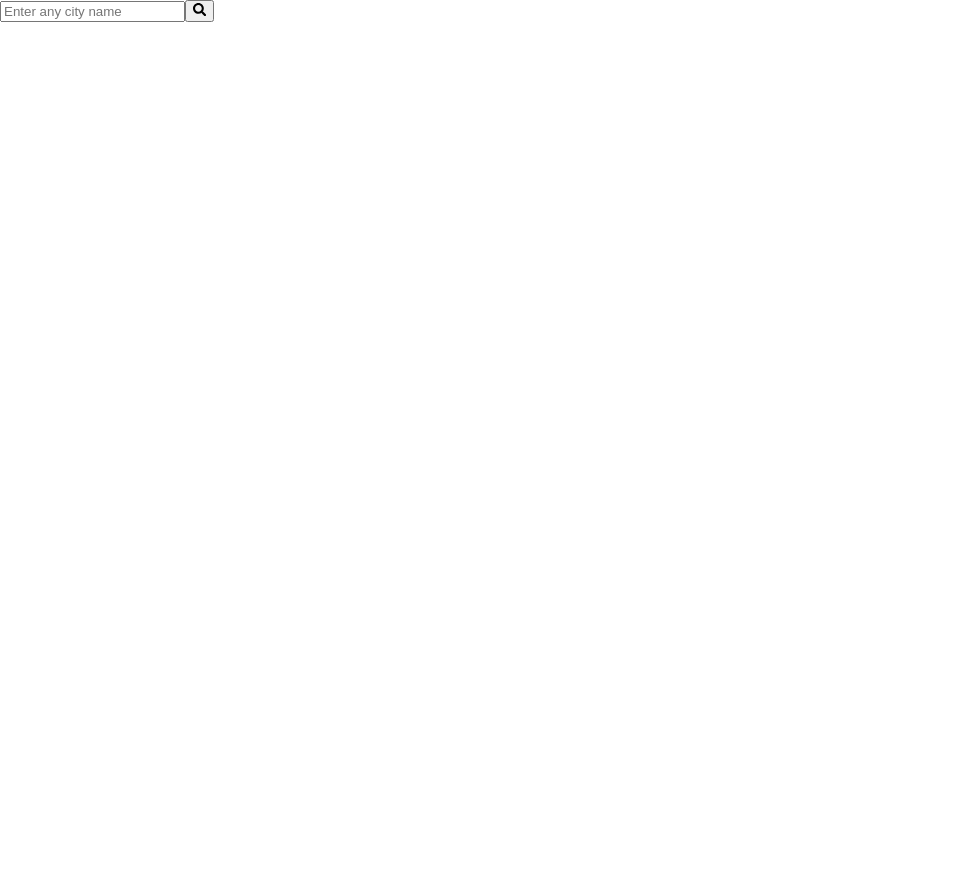
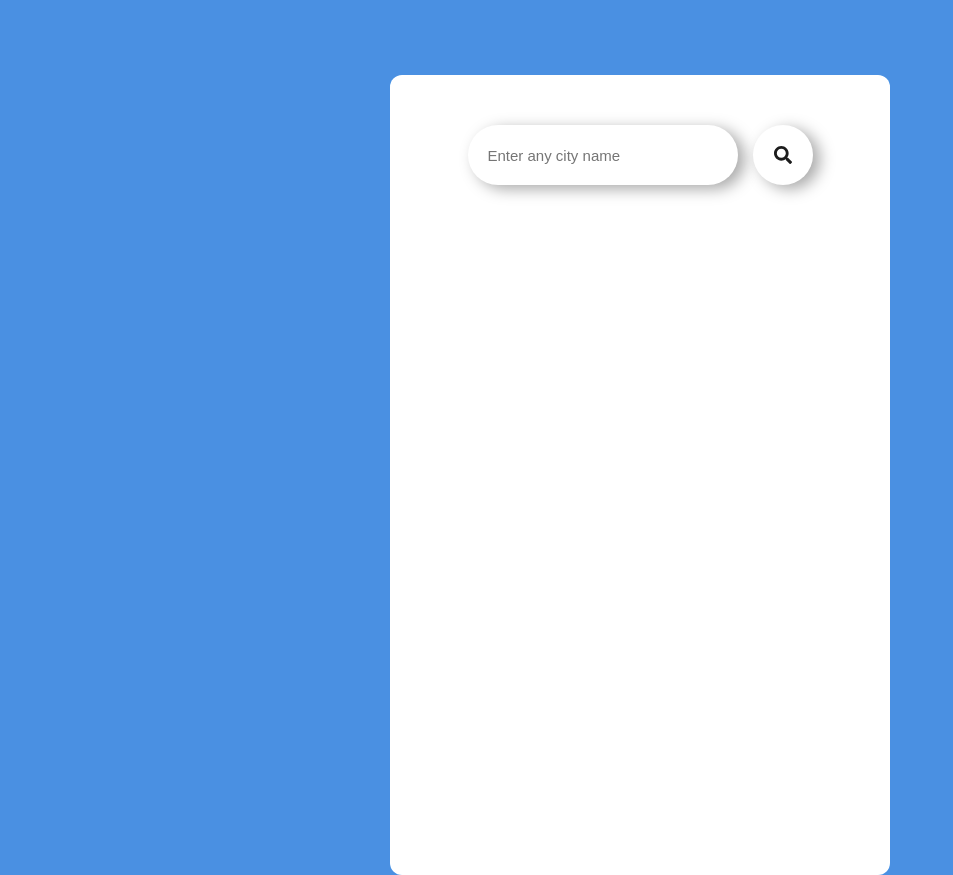
Before and after one commit to umair-tauni/react-weather-app, a React (Create React App) app: page / in a window 1280 px wide. Shown: the whole page, without its empty margins (0-953 px from the left). Before the commit the page ends 800 px from the top, so only its background shows below. Built offline with nearby package versions, Linux system fonts and the light colour scheme.

Commit message:
CSS added for input and button

```diff
--- a/src/components/Weather.css
+++ b/src/components/Weather.css
@@ -0,0 +1,57 @@
+* {
+  margin: 0;
+  padding: 0;
+  box-sizing: border-box;
+}
+
+body {
+  background-color: rgb(74, 144, 226);
+}
+
+.container {
+  width: 500px;
+  height: 800px;
+  background-color: rgb(255, 255, 255);
+  backdrop-filter: blur(16px) saturate(180%);
+  border-radius: 12px;
+  margin: auto;
+  margin-top: 75px;
+}
+
+.city {
+  display: flex;
+  justify-content: center;
+  align-items: center;
+  gap: 15px;
+  padding-top: 50px;
+}
+
+.city input {
+  display: flex;
+  width: 270px;
+  height: 60px;
+  border: none;
+  outline: none;
+  font-weight: 500;
+  padding-left: 20px;
+  border-radius: 40px;
+  box-shadow: 7px 4px 15px 0px rgba(0, 0, 0, 0.34);
+  font-size: 15px;
+  color: #1c1c1c;
+}
+
+.city button {
+  display: flex;
+  justify-content: center;
+  align-items: center;
+  width: 60px;
+  height: 60px;
+  color: #1c1c1c;
+  background-color: #fff;
+  border-radius: 50%;
+  border: none;
+  outline: none;
+  font-size: 18px;
+  cursor: pointer;
+  box-shadow: 7px 4px 15px 0px rgba(0, 0, 0, 0.34);
+}
```
